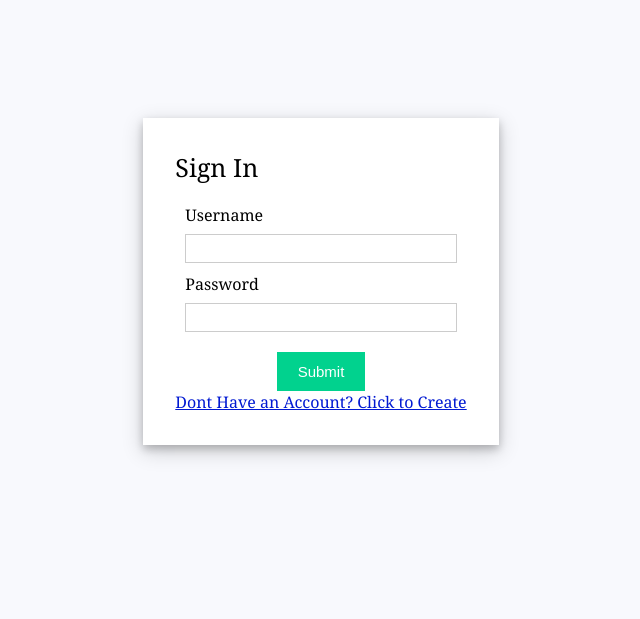
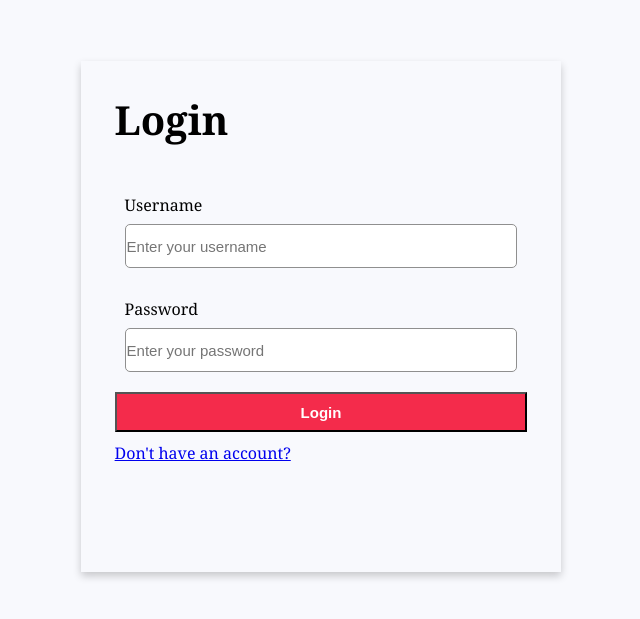
Before and after one commit to MacAndersonUche/userApiEmailApp, a React (Create React App) app in the folder packages/frontend/: page / in a window 1280 px wide. Shown: the part 127-746 px from the top of the page, without its empty margins (319-959 px from the left). Built offline with nearby package versions, Linux system fonts and the light colour scheme.

Commit message:
Added login logic

```diff
--- a/packages/frontend/src/App.tsx
+++ b/packages/frontend/src/App.tsx
@@ -1,37 +1,57 @@
-import React, { useState } from "react";
+import React, { createContext, useState } from "react";
 import "./styles.css";
 import LoginForm from "./components/LoginForm";
 import { BrowserRouter as Router, Routes, Route } from "react-router-dom";
 
 import SignUpForm from "./components/SignUpForm";
 import Dummy from "./pages/Dummy";
+import { ActionType, State, User } from "./types/user";
+import { reducer } from "./reducers";
 
 export interface ErrorInterface {
 	name?: string;
 	message?: string;
 }
 
+export const initialState = {
+	isAuthenticated: false,
+	user: null,
+	token: null,
+};
+
+export const AppContext = createContext<{
+	state: State;
+	dispatch: React.Dispatch<any>;
+}>({
+	state: initialState,
+	dispatch: () => null,
+});
+
 function App() {
 	// React States
 	const [errorMessages, setErrorMessages] = useState<ErrorInterface>({});
+	const [state, dispatch] = React.useReducer(reducer, initialState);
 	const [isSubmitted, setIsSubmitted] = useState(false);
 
 	return (
+		<AppContext.Provider
+			value={{
+				state,
+				dispatch,
+			}}
+		>
 			<Router>
 				<div className='app'>
-				<Routes>
+					{!state.isAuthenticated ? <Routes>
 						<Route
 							path='/'
 							element={
 								<LoginForm
-								setIsSubmitted={setIsSubmitted}
-								setErrorMessages={setErrorMessages}
-								errorMessages={errorMessages}
 								/>
 							}
 						/>
 						<Route
-						path='/signup'
+							path='/register'
 							element={
 								<SignUpForm
 									setIsSubmitted={setIsSubmitted}
@@ -40,10 +60,10 @@ function App() {
 								/>
 							}
 						/>
-					<Route path='/api/dummy' element={<Dummy />} />
-				</Routes>
+					</Routes>: <Dummy />}
 				</div>
 			</Router>
+		</AppContext.Provider>
 	);
 }
 
--- a/packages/frontend/src/components/FormInput/index.tsx
+++ b/packages/frontend/src/components/FormInput/index.tsx
@@ -2,13 +2,13 @@ import { ErrorInterface } from "../../App";
 
 interface FormInputProps extends React.InputHTMLAttributes<HTMLInputElement> {
 	label: string;
-    errorMessages: ErrorInterface
+    errorMessages?: ErrorInterface
 }
 
 const FormInput = ({ label, errorMessages, name, ...props }: FormInputProps) => {
 	// Generate JSX code for error message
 	const renderErrorMessage = (name: string) =>
-		name === errorMessages.name && (
+		name === errorMessages?.name && (
 			<div className='error'>{errorMessages.message}</div>
 		);
 	return (
--- a/packages/frontend/src/components/LoginForm/index.tsx
+++ b/packages/frontend/src/components/LoginForm/index.tsx
@@ -1,77 +1,92 @@
-import { useNavigate } from "react-router-dom";
-import { ErrorInterface } from "../../App";
-import { database, errors } from "../../constants";
+import React from "react";
+import { AppContext } from "../../App";
 import FormInput from "../FormInput";
+export const Login = () => {
+	const { dispatch } = React.useContext(AppContext);
+	const initialState = {
+		username: "",
+		password: "",
+		isSubmitting: false,
+		errorMessage: null,
+	};
+	const [data, setData] = React.useState(initialState);
+	const handleFormSubmit = (event: { preventDefault: () => void }) => {
+		event.preventDefault();
+		setData({
+			...data,
+			isSubmitting: true,
+			errorMessage: null,
+		});
+		fetch("http://localhost:5100/login", {
+			method: "post",
+			headers: {
+				"Content-Type": "application/json",
+			},
+			body: JSON.stringify({
+				username: data.username,
+				password: data.password,
+			}),
+		})
+			.then((res) => {
+				if (res.ok) {
+					return res.json();
+				}
+				throw res;
+			})
+			.then((resJson) => {
+				dispatch({
+					type: "LOGIN",
+					payload: resJson,
+				});
+			})
+			.catch((error) => {
+				setData({
+					...data,
+					isSubmitting: false,
+					errorMessage: error.message || error.statusText,
+				});
+			});
+	};
+	return (
+		<div className='login-container'>
+			<div className='card'>
+				<div className='container'>
+					<form onSubmit={handleFormSubmit}>
+						<h1>Login</h1>
+						<FormInput
+							type='text'
+							value={data.username}
+							onChange={(event) =>
+								setData({ ...data, username: event.target.value })
+							}
+							name='username'
+							label='Username'
+							placeholder="Enter your username"
+						/>
+						<FormInput
+							type='password'
+							value={data.password}
+							onChange={(event) =>
+								setData({ ...data, password: event.target.value })
+							}
+							name='password'
+							label='Password'
+							placeholder="Enter your password"
+						/>
 
-interface Props {
-	setErrorMessages: (errorMessages: { name: string; message: string }) => void;
-	setIsSubmitted: (isSubmitted: boolean) => void;
-	errorMessages: ErrorInterface;
-}
+						{data.errorMessage && (
+							<span className='form-error'>{data.errorMessage}</span>
+						)}
 
-// JSX code for login form
-const LoginForm = ({
-	setErrorMessages,
-	setIsSubmitted,
-	errorMessages,
-}: Props) => {
-	const navigate = useNavigate();
+						<button disabled={data.isSubmitting}>
+							{data.isSubmitting ? "Loading..." : "Login"}
+						</button>
 
-	const handleSubmit = (event: { preventDefault: () => void }) => {
-		//Prevent page reload
-		event.preventDefault();
-
-		var { uname, pass } = document.forms[0];
-
-		// Find user login info
-		const userData = database.find((user) => user.username === uname.value);
-
-		// Compare user info
-		if (userData) {
-			if (userData.password !== pass.value) {
-				// Invalid password
-				setErrorMessages({ name: "pass", message: errors.pass });
-			} else {
-				setIsSubmitted(true);
-			}
-		} else {
-			// Username not found
-			setErrorMessages({ name: "uname", message: errors.uname });
-		}
-	};
-
-
-	const handleCreate = () => {
-		navigate("/signup");
-	}
-
-	return (
-		<div className='login-form'>
-			<div className='title'>Sign In</div>
-			<div className='form'>
-				<form onSubmit={handleSubmit}>
-					<FormInput
-						label='Username'
-						errorMessages={errorMessages}
-						type='text'
-						name='uname'
-						required
-					/>
-					<FormInput
-						label='Password'
-						errorMessages={errorMessages}
-						type='password'
-						name='pass'
-						required
-					/>
-					<div className='button-container'>
-						<input type='submit' />
-					</div>
-					<a className="clickToCreate" onClick={handleCreate}>Dont Have an Account? Click to Create</a>
-				</form>
+						<a href='/register'>Don't have an account?</a>
+					</form>
+				</div>
 			</div>
 		</div>
 	);
 };
-
-export default LoginForm;
+export default Login;
--- /dev/null
+++ b/packages/frontend/src/hooks/useAuth.ts
@@ -0,0 +1,5 @@
+const useAuth = () => {
+
+}
+
+export default useAuth
--- /dev/null
+++ b/packages/frontend/src/reducers/index.ts
@@ -0,0 +1,24 @@
+import { Action, ActionType, State } from './../types/user';
+
+export const reducer = (state: State, action:Action ) => {
+    switch (action.type) {
+      case ActionType.LOGIN:
+        localStorage.setItem("user", JSON.stringify(action.payload.user));
+        localStorage.setItem("token", JSON.stringify(action.payload.token));
+        return {
+          ...state,
+          isAuthenticated: true,
+          user: action.payload.user,
+          token: action.payload.token
+        };
+      case ActionType.LOGOUT:
+        localStorage.clear();
+        return {
+          ...state,
+          isAuthenticated: false,
+          user: null
+        };
+      default:
+        return state;
+    }
+  };
--- a/packages/frontend/src/styles.css
+++ b/packages/frontend/src/styles.css
@@ -68,3 +68,111 @@ input[type="submit"]:hover {
   text-decoration: underline;
   cursor: pointer;
 }
+
+
+
+
+/******  LOGIN PAGE  ******/
+.login-container{
+  display: flex;
+  align-items: center;
+  /* background-image: url("./assets/carry-on-colour.svg"); */
+  height: calc(100vh - 70px);
+  background-repeat: no-repeat;
+  background-position: right;
+  padding-left: 5%;
+  padding-right: 5%;
+  margin-top: 70px;
+}
+.card {
+  /* Add shadows to create the "card" effect */
+  box-shadow: 0 4px 8px 0 rgba(0,0,0,0.2);
+  transition: 0.3s;
+  height: 70%;
+  width: 30rem;
+}
+/* On mouse-over, add a deeper shadow */
+.card:hover {
+  box-shadow: 0 8px 16px 0 rgba(0,0,0,0.2);
+}
+/* Add some padding inside the card container */
+.login-container .container {
+  padding-left: 7%;
+  padding-right: 7%;
+  height: 100%;
+}
+.login-container .container h1{
+  font-size: 2.5rem;
+}
+.login-container .container form{
+  display: flex;
+  height: 80%;
+  flex-direction: column;
+  justify-content: space-around;
+  align-self: center;
+}
+input[type="text"], input[type="password"]{
+  padding-left: 1px;
+  padding-right: 1px;
+  height: 40px;
+  border-radius: 5px;
+  border: .5px solid rgb(143, 143, 143);
+  font-size: 15px;
+}
+label{
+  display: flex;
+  flex-direction: column;
+}
+.login-container button{
+  height: 40px;
+  font-weight: bold;
+  font-size: 15px;
+  background-color: #F42B4B;
+  color: rgb(255, 255, 255);
+}
+.login-container button:hover{
+  background-color: rgb(151, 25, 46);
+  cursor: pointer;
+}
+.login-container button:focus{
+  outline: none !important;
+}
+
+
+.spinner {
+  animation: spinner infinite .9s linear;
+  height: 90%;
+}
+.spinner:focus{
+  border:none;
+}
+@keyframes spinner {
+  from {
+    transform: rotate(0deg);
+  }
+  to {
+    transform: rotate(360deg);
+  }
+}
+.form-error{
+  color: #F42B4B;
+  text-align: center;
+}
+@media screen and (max-width: 700px){
+  .login-container{
+    justify-content: center;
+    background-image: none;
+  }
+  .card {
+    width: 80%;
+    align-self: center;
+  }
+
+}
+@media screen and (max-width: 350px){
+  .card {
+    width: 100%;
+  }
+
+}
+/******  LOGIN PAGE  ******/
--- /dev/null
+++ b/packages/frontend/src/types/user.ts
@@ -0,0 +1,24 @@
+export interface User {
+	id: number;
+	createdAt: Date;
+	username: string;
+	email: string;
+	password: string;
+}
+
+
+export interface State {
+    user: User | null;
+    token: string | null;
+    isAuthenticated: boolean;
+}
+
+export enum ActionType {
+	LOGIN = "LOGIN",
+	LOGOUT = "LOGOUT",
+}
+
+export interface Action {
+	type: string;
+	payload: { user: User; token: string };
+}
```
Also changed, not shown: 1 other file (tests, documents, lock files or other folders). Lines whose indentation alone changed are shown as unchanged.
